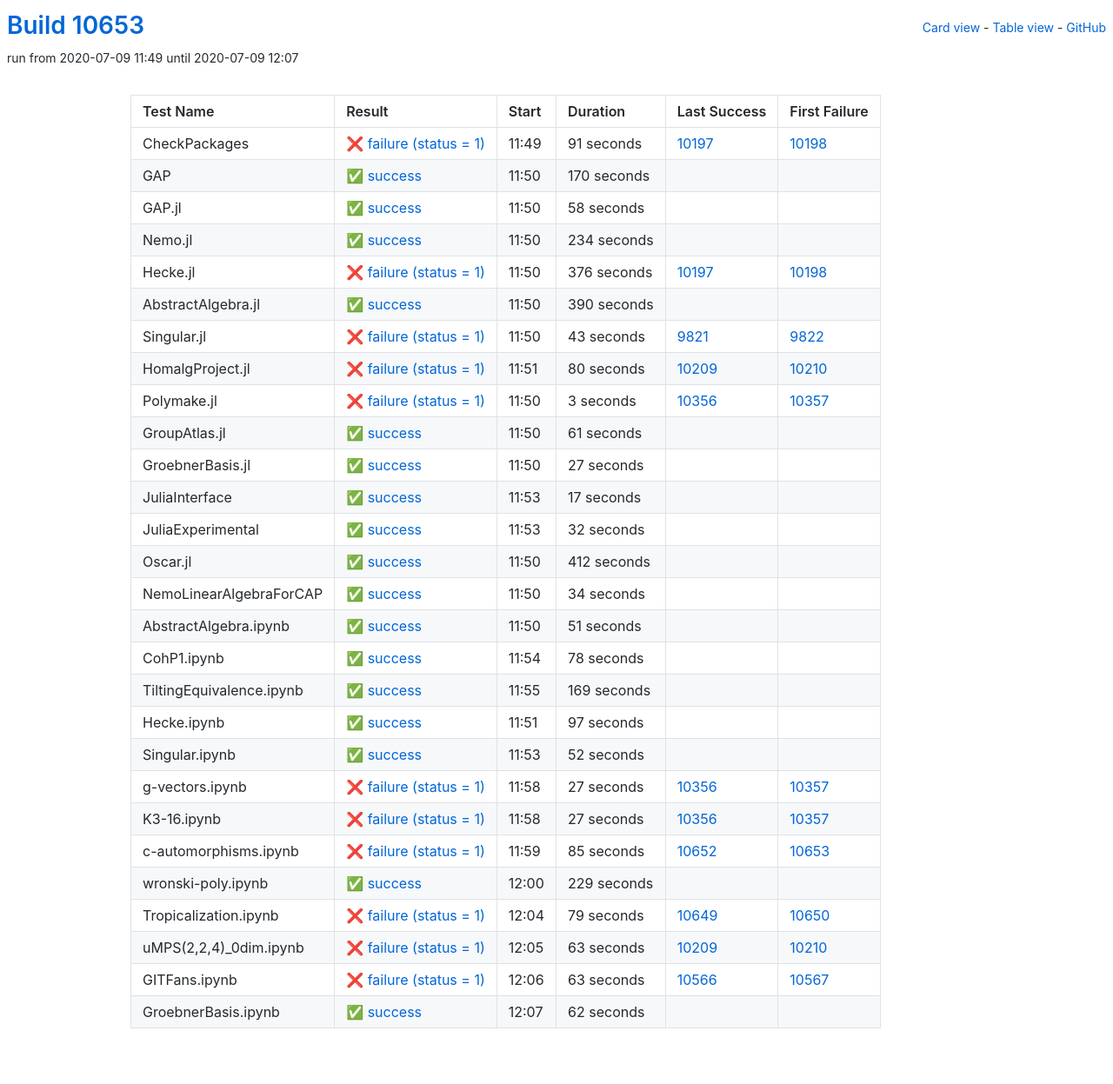
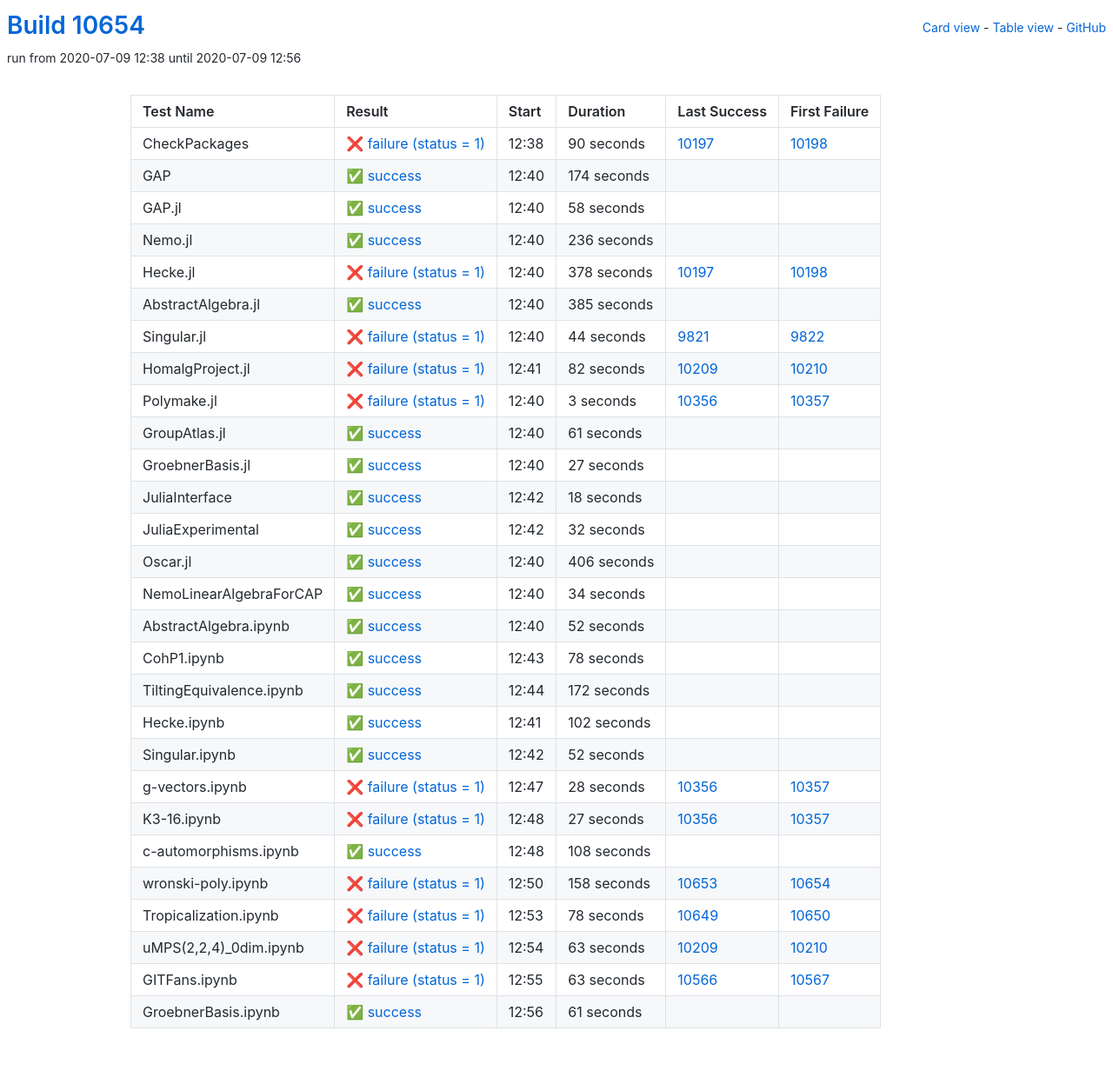
Before and after one commit to oscar-system/oscar-ci-status, a Jekyll site: the page built from table.html, in a window 1280 px wide. Shown: the whole page at 87% size. Built offline with Jekyll 4.4.1, drawn with Linux system fonts in a browser that asks for light colours.

Commit message:
Build #10654

```diff
--- a/_data/ci.yml
+++ b/_data/ci.yml
@@ -1,6 +1,6 @@
 ---
-build: 10653
-build_url: https://oscarci.mathematik.uni-kl.de/job/oscar/10653/
+build: 10654
+build_url: https://oscarci.mathematik.uni-kl.de/job/oscar/10654/
 job: oscar
 organization: oscar-system
 repo: oscar-ci-status
@@ -8,32 +8,32 @@
 tests:
 - name: CheckPackages
   id: checkpackages
-  log: https://oscarci.mathematik.uni-kl.de/job/oscar/10653/artifact/logs/build-10653/CheckPackages.log
-  start: 2020-07-09 11:49
+  log: https://oscarci.mathematik.uni-kl.de/job/oscar/10654/artifact/logs/build-10654/CheckPackages.log
+  start: 2020-07-09 12:38
   success: false
   exitcode: 1
   status: failure
-  duration: 91
+  duration: 90
   last_success: 10197
   last_success_url: https://oscarci.mathematik.uni-kl.de/job/oscar/10197/
   first_failure: 10198
   first_failure_url: https://oscarci.mathematik.uni-kl.de/job/oscar/10198/
 - name: GAP
   id: gap
-  log: https://oscarci.mathematik.uni-kl.de/job/oscar/10653/artifact/logs/build-10653/GAP.log
-  start: 2020-07-09 11:50
+  log: https://oscarci.mathematik.uni-kl.de/job/oscar/10654/artifact/logs/build-10654/GAP.log
+  start: 2020-07-09 12:40
   success: true
   exitcode: 0
   status: success
-  duration: 170
+  duration: 174
   last_success: false
   last_success_url:
   first_failure: false
   first_failure_url:
 - name: GAP.jl
   id: gap-jl
-  log: https://oscarci.mathematik.uni-kl.de/job/oscar/10653/artifact/logs/build-10653/GAP.jl.log
-  start: 2020-07-09 11:50
+  log: https://oscarci.mathematik.uni-kl.de/job/oscar/10654/artifact/logs/build-10654/GAP.jl.log
+  start: 2020-07-09 12:40
   success: true
   exitcode: 0
   status: success
@@ -44,68 +44,68 @@
   first_failure_url:
 - name: Nemo.jl
   id: nemo-jl
-  log: https://oscarci.mathematik.uni-kl.de/job/oscar/10653/artifact/logs/build-10653/Nemo.jl.log
-  start: 2020-07-09 11:50
+  log: https://oscarci.mathematik.uni-kl.de/job/oscar/10654/artifact/logs/build-10654/Nemo.jl.log
+  start: 2020-07-09 12:40
   success: true
   exitcode: 0
   status: success
-  duration: 234
+  duration: 236
   last_success: false
   last_success_url:
   first_failure: false
   first_failure_url:
 - name: Hecke.jl
   id: hecke-jl
-  log: https://oscarci.mathematik.uni-kl.de/job/oscar/10653/artifact/logs/build-10653/Hecke.jl.log
-  start: 2020-07-09 11:50
+  log: https://oscarci.mathematik.uni-kl.de/job/oscar/10654/artifact/logs/build-10654/Hecke.jl.log
+  start: 2020-07-09 12:40
   success: false
   exitcode: 1
   status: failure
-  duration: 376
+  duration: 378
   last_success: 10197
   last_success_url: https://oscarci.mathematik.uni-kl.de/job/oscar/10197/
   first_failure: 10198
   first_failure_url: https://oscarci.mathematik.uni-kl.de/job/oscar/10198/
 - name: AbstractAlgebra.jl
   id: abstractalgebra-jl
-  log: https://oscarci.mathematik.uni-kl.de/job/oscar/10653/artifact/logs/build-10653/AbstractAlgebra.jl.log
-  start: 2020-07-09 11:50
+  log: https://oscarci.mathematik.uni-kl.de/job/oscar/10654/artifact/logs/build-10654/AbstractAlgebra.jl.log
+  start: 2020-07-09 12:40
   success: true
   exitcode: 0
   status: success
-  duration: 390
+  duration: 385
   last_success: false
   last_success_url:
   first_failure: false
   first_failure_url:
 - name: Singular.jl
   id: singular-jl
-  log: https://oscarci.mathematik.uni-kl.de/job/oscar/10653/artifact/logs/build-10653/Singular.jl.log
-  start: 2020-07-09 11:50
+  log: https://oscarci.mathematik.uni-kl.de/job/oscar/10654/artifact/logs/build-10654/Singular.jl.log
+  start: 2020-07-09 12:40
   success: false
   exitcode: 1
   status: failure
-  duration: 43
+  duration: 44
   last_success: 9821
   last_success_url: https://oscarci.mathematik.uni-kl.de/job/oscar/9821/
   first_failure: 9822
   first_failure_url: https://oscarci.mathematik.uni-kl.de/job/oscar/9822/
 - name: HomalgProject.jl
   id: homalgproject-jl
-  log: https://oscarci.mathematik.uni-kl.de/job/oscar/10653/artifact/logs/build-10653/HomalgProject.jl.log
-  start: 2020-07-09 11:51
+  log: https://oscarci.mathematik.uni-kl.de/job/oscar/10654/artifact/logs/build-10654/HomalgProject.jl.log
+  start: 2020-07-09 12:41
   success: false
   exitcode: 1
   status: failure
-  duration: 80
+  duration: 82
   last_success: 10209
   last_success_url: https://oscarci.mathematik.uni-kl.de/job/oscar/10209/
   first_failure: 10210
   first_failure_url: https://oscarci.mathematik.uni-kl.de/job/oscar/10210/
 - name: Polymake.jl
   id: polymake-jl
-  log: https://oscarci.mathematik.uni-kl.de/job/oscar/10653/artifact/logs/build-10653/Polymake.jl.log
-  start: 2020-07-09 11:50
+  log: https://oscarci.mathematik.uni-kl.de/job/oscar/10654/artifact/logs/build-10654/Polymake.jl.log
+  start: 2020-07-09 12:40
   success: false
   exitcode: 1
   status: failure
@@ -116,8 +116,8 @@
   first_failure_url: https://oscarci.mathematik.uni-kl.de/job/oscar/10357/
 - name: GroupAtlas.jl
   id: groupatlas-jl
-  log: https://oscarci.mathematik.uni-kl.de/job/oscar/10653/artifact/logs/build-10653/GroupAtlas.jl.log
-  start: 2020-07-09 11:50
+  log: https://oscarci.mathematik.uni-kl.de/job/oscar/10654/artifact/logs/build-10654/GroupAtlas.jl.log
+  start: 2020-07-09 12:40
   success: true
   exitcode: 0
   status: success
@@ -128,8 +128,8 @@
   first_failure_url:
 - name: GroebnerBasis.jl
   id: groebnerbasis-jl
-  log: https://oscarci.mathematik.uni-kl.de/job/oscar/10653/artifact/logs/build-10653/GroebnerBasis.jl.log
-  start: 2020-07-09 11:50
+  log: https://oscarci.mathematik.uni-kl.de/job/oscar/10654/artifact/logs/build-10654/GroebnerBasis.jl.log
+  start: 2020-07-09 12:40
   success: true
   exitcode: 0
   status: success
@@ -140,20 +140,20 @@
   first_failure_url:
 - name: JuliaInterface
   id: juliainterface
-  log: https://oscarci.mathematik.uni-kl.de/job/oscar/10653/artifact/logs/build-10653/JuliaInterface.log
-  start: 2020-07-09 11:53
+  log: https://oscarci.mathematik.uni-kl.de/job/oscar/10654/artifact/logs/build-10654/JuliaInterface.log
+  start: 2020-07-09 12:42
   success: true
   exitcode: 0
   status: success
-  duration: 17
+  duration: 18
   last_success: false
   last_success_url:
   first_failure: false
   first_failure_url:
 - name: JuliaExperimental
   id: juliaexperimental
-  log: https://oscarci.mathematik.uni-kl.de/job/oscar/10653/artifact/logs/build-10653/JuliaExperimental.log
-  start: 2020-07-09 11:53
+  log: https://oscarci.mathematik.uni-kl.de/job/oscar/10654/artifact/logs/build-10654/JuliaExperimental.log
+  start: 2020-07-09 12:42
   success: true
   exitcode: 0
   status: success
@@ -164,20 +164,20 @@
   first_failure_url:
 - name: Oscar.jl
   id: oscar-jl
-  log: https://oscarci.mathematik.uni-kl.de/job/oscar/10653/artifact/logs/build-10653/Oscar.jl.log
-  start: 2020-07-09 11:50
+  log: https://oscarci.mathematik.uni-kl.de/job/oscar/10654/artifact/logs/build-10654/Oscar.jl.log
+  start: 2020-07-09 12:40
   success: true
   exitcode: 0
   status: success
-  duration: 412
+  duration: 406
   last_success: false
   last_success_url:
   first_failure: false
   first_failure_url:
 - name: NemoLinearAlgebraForCAP
   id: nemolinearalgebraforcap
-  log: https://oscarci.mathematik.uni-kl.de/job/oscar/10653/artifact/logs/build-10653/NemoLinearAlgebraForCAP.log
-  start: 2020-07-09 11:50
+  log: https://oscarci.mathematik.uni-kl.de/job/oscar/10654/artifact/logs/build-10654/NemoLinearAlgebraForCAP.log
+  start: 2020-07-09 12:40
   success: true
   exitcode: 0
   status: success
@@ -188,20 +188,20 @@
   first_failure_url:
 - name: AbstractAlgebra.ipynb
   id: abstractalgebra-ipynb
-  log: https://oscarci.mathematik.uni-kl.de/job/oscar/10653/artifact/logs/build-10653/AbstractAlgebra.ipynb.log
-  start: 2020-07-09 11:50
+  log: https://oscarci.mathematik.uni-kl.de/job/oscar/10654/artifact/logs/build-10654/AbstractAlgebra.ipynb.log
+  start: 2020-07-09 12:40
   success: true
   exitcode: 0
   status: success
-  duration: 51
+  duration: 52
   last_success: false
   last_success_url:
   first_failure: false
   first_failure_url:
 - name: CohP1.ipynb
   id: cohp1-ipynb
-  log: https://oscarci.mathematik.uni-kl.de/job/oscar/10653/artifact/logs/build-10653/CohP1.ipynb.log
-  start: 2020-07-09 11:54
+  log: https://oscarci.mathematik.uni-kl.de/job/oscar/10654/artifact/logs/build-10654/CohP1.ipynb.log
+  start: 2020-07-09 12:43
   success: true
   exitcode: 0
   status: success
@@ -212,32 +212,32 @@
   first_failure_url:
 - name: TiltingEquivalence.ipynb
   id: tiltingequivalence-ipynb
-  log: https://oscarci.mathematik.uni-kl.de/job/oscar/10653/artifact/logs/build-10653/TiltingEquivalence.ipynb.log
-  start: 2020-07-09 11:55
+  log: https://oscarci.mathematik.uni-kl.de/job/oscar/10654/artifact/logs/build-10654/TiltingEquivalence.ipynb.log
+  start: 2020-07-09 12:44
   success: true
   exitcode: 0
   status: success
-  duration: 169
+  duration: 172
   last_success: false
   last_success_url:
   first_failure: false
   first_failure_url:
 - name: Hecke.ipynb
   id: hecke-ipynb
-  log: https://oscarci.mathematik.uni-kl.de/job/oscar/10653/artifact/logs/build-10653/Hecke.ipynb.log
-  start: 2020-07-09 11:51
+  log: https://oscarci.mathematik.uni-kl.de/job/oscar/10654/artifact/logs/build-10654/Hecke.ipynb.log
+  start: 2020-07-09 12:41
   success: true
   exitcode: 0
   status: success
-  duration: 97
+  duration: 102
   last_success: false
   last_success_url:
   first_failure: false
   first_failure_url:
 - name: Singular.ipynb
   id: singular-ipynb
-  log: https://oscarci.mathematik.uni-kl.de/job/oscar/10653/artifact/logs/build-10653/Singular.ipynb.log
-  start: 2020-07-09 11:53
+  log: https://oscarci.mathematik.uni-kl.de/job/oscar/10654/artifact/logs/build-10654/Singular.ipynb.log
+  start: 2020-07-09 12:42
   success: true
   exitcode: 0
   status: success
@@ -248,20 +248,20 @@
   first_failure_url:
 - name: g-vectors.ipynb
   id: g-vectors-ipynb
-  log: https://oscarci.mathematik.uni-kl.de/job/oscar/10653/artifact/logs/build-10653/g-vectors.ipynb.log
-  start: 2020-07-09 11:58
+  log: https://oscarci.mathematik.uni-kl.de/job/oscar/10654/artifact/logs/build-10654/g-vectors.ipynb.log
+  start: 2020-07-09 12:47
   success: false
   exitcode: 1
   status: failure
-  duration: 27
+  duration: 28
   last_success: 10356
   last_success_url: https://oscarci.mathematik.uni-kl.de/job/oscar/10356/
   first_failure: 10357
   first_failure_url: https://oscarci.mathematik.uni-kl.de/job/oscar/10357/
 - name: K3-16.ipynb
   id: k3-16-ipynb
-  log: https://oscarci.mathematik.uni-kl.de/job/oscar/10653/artifact/logs/build-10653/K3-16.ipynb.log
-  start: 2020-07-09 11:58
+  log: https://oscarci.mathematik.uni-kl.de/job/oscar/10654/artifact/logs/build-10654/K3-16.ipynb.log
+  start: 2020-07-09 12:48
   success: false
   exitcode: 1
   status: failure
@@ -272,44 +272,44 @@
   first_failure_url: https://oscarci.mathematik.uni-kl.de/job/oscar/10357/
 - name: c-automorphisms.ipynb
   id: c-automorphisms-ipynb
-  log: https://oscarci.mathematik.uni-kl.de/job/oscar/10653/artifact/logs/build-10653/c-automorphisms.ipynb.log
-  start: 2020-07-09 11:59
-  success: false
-  exitcode: 1
-  status: failure
-  duration: 85
-  last_success: 10652
-  last_success_url: https://oscarci.mathematik.uni-kl.de/job/oscar/10652/
-  first_failure: 10653
-  first_failure_url: https://oscarci.mathematik.uni-kl.de/job/oscar/10653/
-- name: wronski-poly.ipynb
-  id: wronski-poly-ipynb
-  log: https://oscarci.mathematik.uni-kl.de/job/oscar/10653/artifact/logs/build-10653/wronski-poly.ipynb.log
-  start: 2020-07-09 12:00
+  log: https://oscarci.mathematik.uni-kl.de/job/oscar/10654/artifact/logs/build-10654/c-automorphisms.ipynb.log
+  start: 2020-07-09 12:48
   success: true
   exitcode: 0
   status: success
-  duration: 229
+  duration: 108
   last_success: false
   last_success_url:
   first_failure: false
   first_failure_url:
-- name: Tropicalization.ipynb
-  id: tropicalization-ipynb
-  log: https://oscarci.mathematik.uni-kl.de/job/oscar/10653/artifact/logs/build-10653/Tropicalization.ipynb.log
-  start: 2020-07-09 12:04
+- name: wronski-poly.ipynb
+  id: wronski-poly-ipynb
+  log: https://oscarci.mathematik.uni-kl.de/job/oscar/10654/artifact/logs/build-10654/wronski-poly.ipynb.log
+  start: 2020-07-09 12:50
   success: false
   exitcode: 1
   status: failure
-  duration: 79
+  duration: 158
+  last_success: 10653
+  last_success_url: https://oscarci.mathematik.uni-kl.de/job/oscar/10653/
+  first_failure: 10654
+  first_failure_url: https://oscarci.mathematik.uni-kl.de/job/oscar/10654/
+- name: Tropicalization.ipynb
+  id: tropicalization-ipynb
+  log: https://oscarci.mathematik.uni-kl.de/job/oscar/10654/artifact/logs/build-10654/Tropicalization.ipynb.log
+  start: 2020-07-09 12:53
+  success: false
+  exitcode: 1
+  status: failure
+  duration: 78
   last_success: 10649
   last_success_url: https://oscarci.mathematik.uni-kl.de/job/oscar/10649/
   first_failure: 10650
   first_failure_url: https://oscarci.mathematik.uni-kl.de/job/oscar/10650/
 - name: uMPS(2,2,4)_0dim.ipynb
   id: umps-2-2-4-0dim-ipynb
-  log: https://oscarci.mathematik.uni-kl.de/job/oscar/10653/artifact/logs/build-10653/uMPS-2-2-4-_0dim.ipynb.log
-  start: 2020-07-09 12:05
+  log: https://oscarci.mathematik.uni-kl.de/job/oscar/10654/artifact/logs/build-10654/uMPS-2-2-4-_0dim.ipynb.log
+  start: 2020-07-09 12:54
   success: false
   exitcode: 1
   status: failure
@@ -320,8 +320,8 @@
   first_failure_url: https://oscarci.mathematik.uni-kl.de/job/oscar/10210/
 - name: GITFans.ipynb
   id: gitfans-ipynb
-  log: https://oscarci.mathematik.uni-kl.de/job/oscar/10653/artifact/logs/build-10653/GITFans.ipynb.log
-  start: 2020-07-09 12:06
+  log: https://oscarci.mathematik.uni-kl.de/job/oscar/10654/artifact/logs/build-10654/GITFans.ipynb.log
+  start: 2020-07-09 12:55
   success: false
   exitcode: 1
   status: failure
@@ -332,12 +332,12 @@
   first_failure_url: https://oscarci.mathematik.uni-kl.de/job/oscar/10567/
 - name: GroebnerBasis.ipynb
   id: groebnerbasis-ipynb
-  log: https://oscarci.mathematik.uni-kl.de/job/oscar/10653/artifact/logs/build-10653/GroebnerBasis.ipynb.log
-  start: 2020-07-09 12:07
+  log: https://oscarci.mathematik.uni-kl.de/job/oscar/10654/artifact/logs/build-10654/GroebnerBasis.ipynb.log
+  start: 2020-07-09 12:56
   success: true
   exitcode: 0
   status: success
-  duration: 62
+  duration: 61
   last_success: false
   last_success_url:
   first_failure: false
```
Also changed, not shown: README.md.
